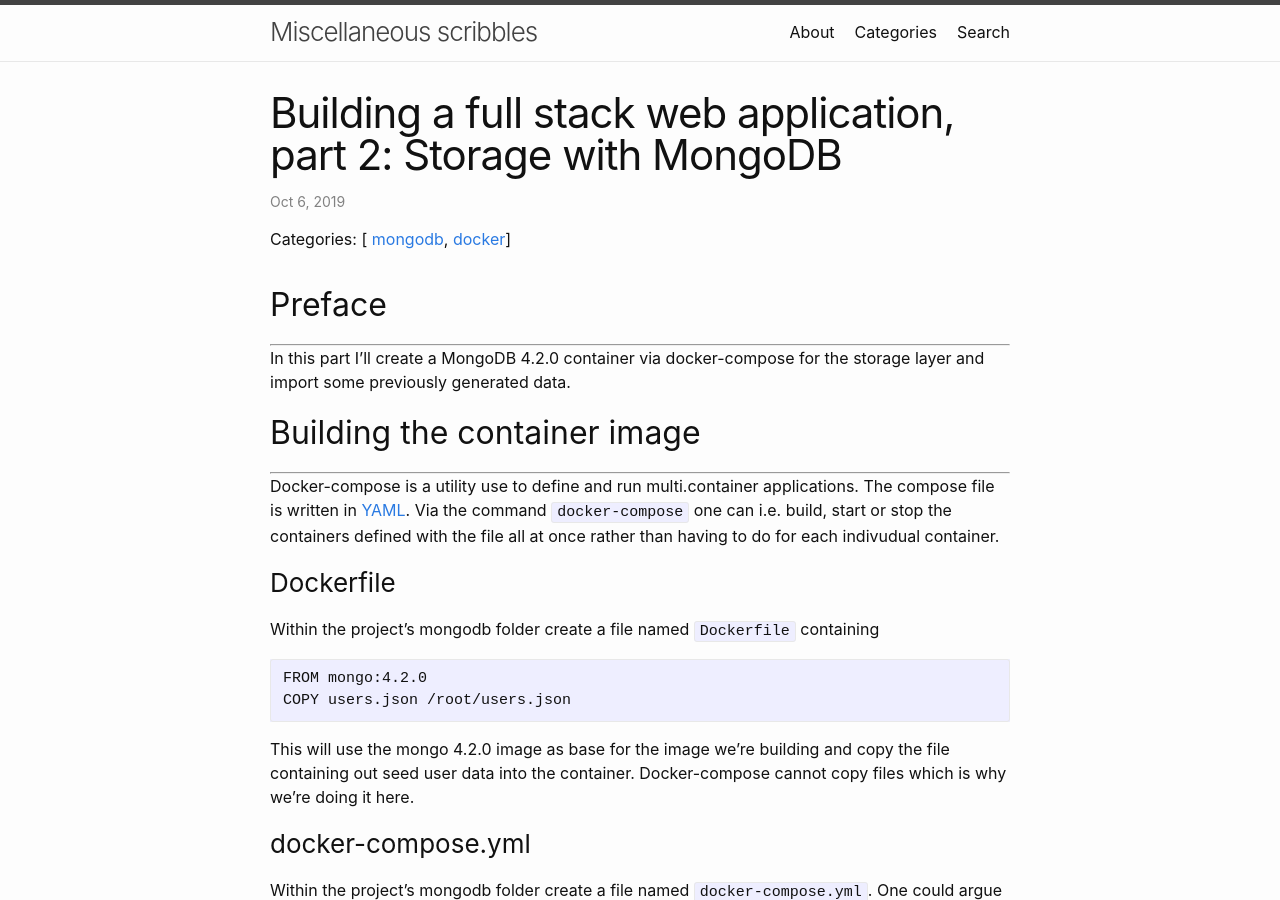
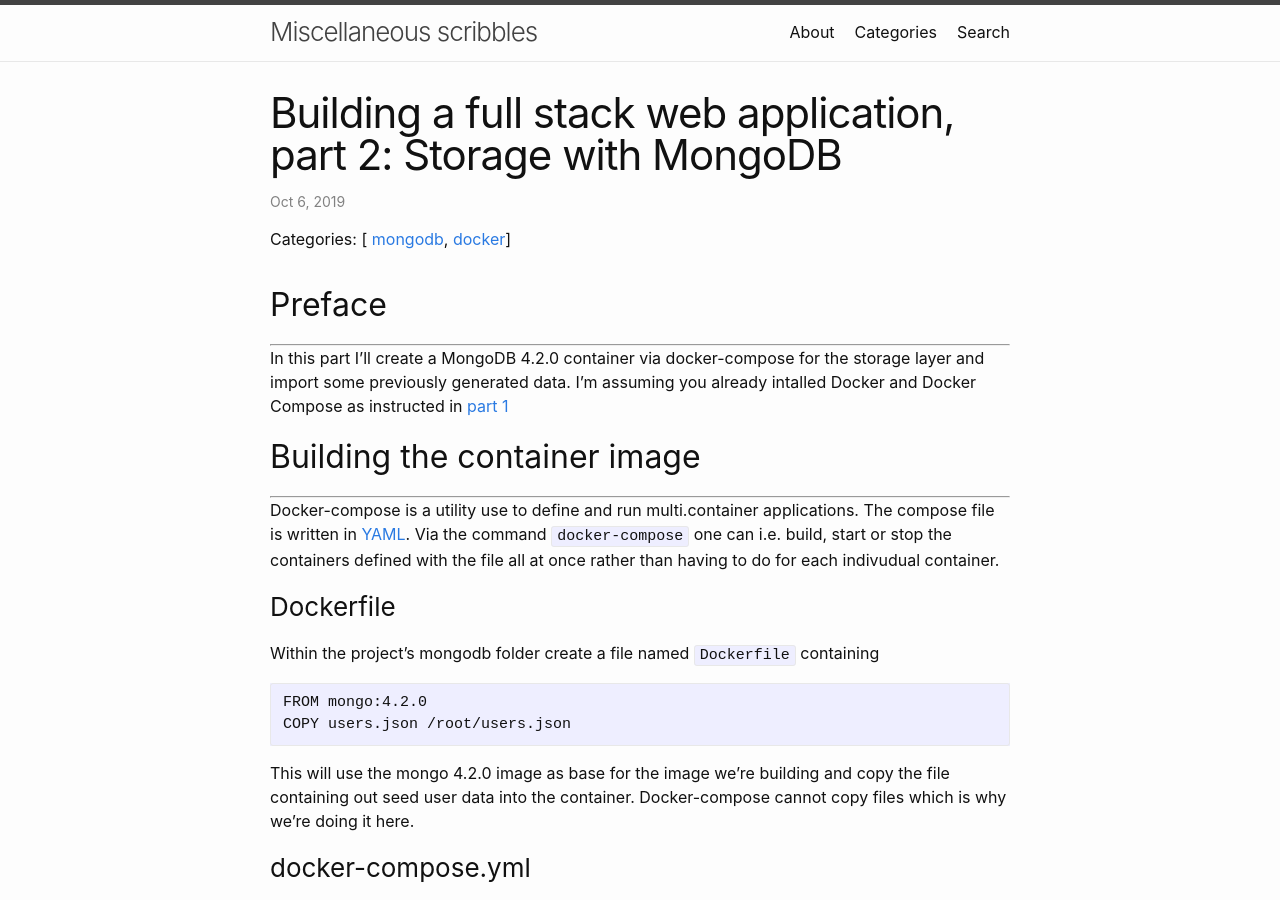
Before and after one commit to ndlarsen/ndlarsen.github.io, a Jekyll site: the page built from _posts/2019-10-06-building-a-full-stack-web-application-part-2-storage-with-mongodb.md, in a window 1280 px wide and 900 px high. Built offline with Jekyll 4.4.1, drawn with Linux system fonts in a browser that asks for light colours.

Commit message:
Minor post updates

```diff
--- a/_posts/2019-10-06-building-a-full-stack-web-application-part-2-storage-with-mongodb.md
+++ b/_posts/2019-10-06-building-a-full-stack-web-application-part-2-storage-with-mongodb.md
@@ -7,7 +7,7 @@ categories: [mongodb,docker]
 
 ## Preface
 ---
-In this part I'll create a MongoDB 4.2.0 container via docker-compose for the storage layer and import some previously generated data.
+In this part I'll create a MongoDB 4.2.0 container via docker-compose for the storage layer and import some previously generated data. I'm assuming you already intalled Docker and Docker Compose as instructed in [part 1]({% post_url 2019-10-05-building-a-full-stack-web-application-part-1-introduction-and-setup %})
 
 ## Building the container image
 ---
```
Also changed, not shown: _posts/2019-10-05-building-a-full-stack-web-application-part-1-introduction-and-setup.md (+1 -1 lines).
